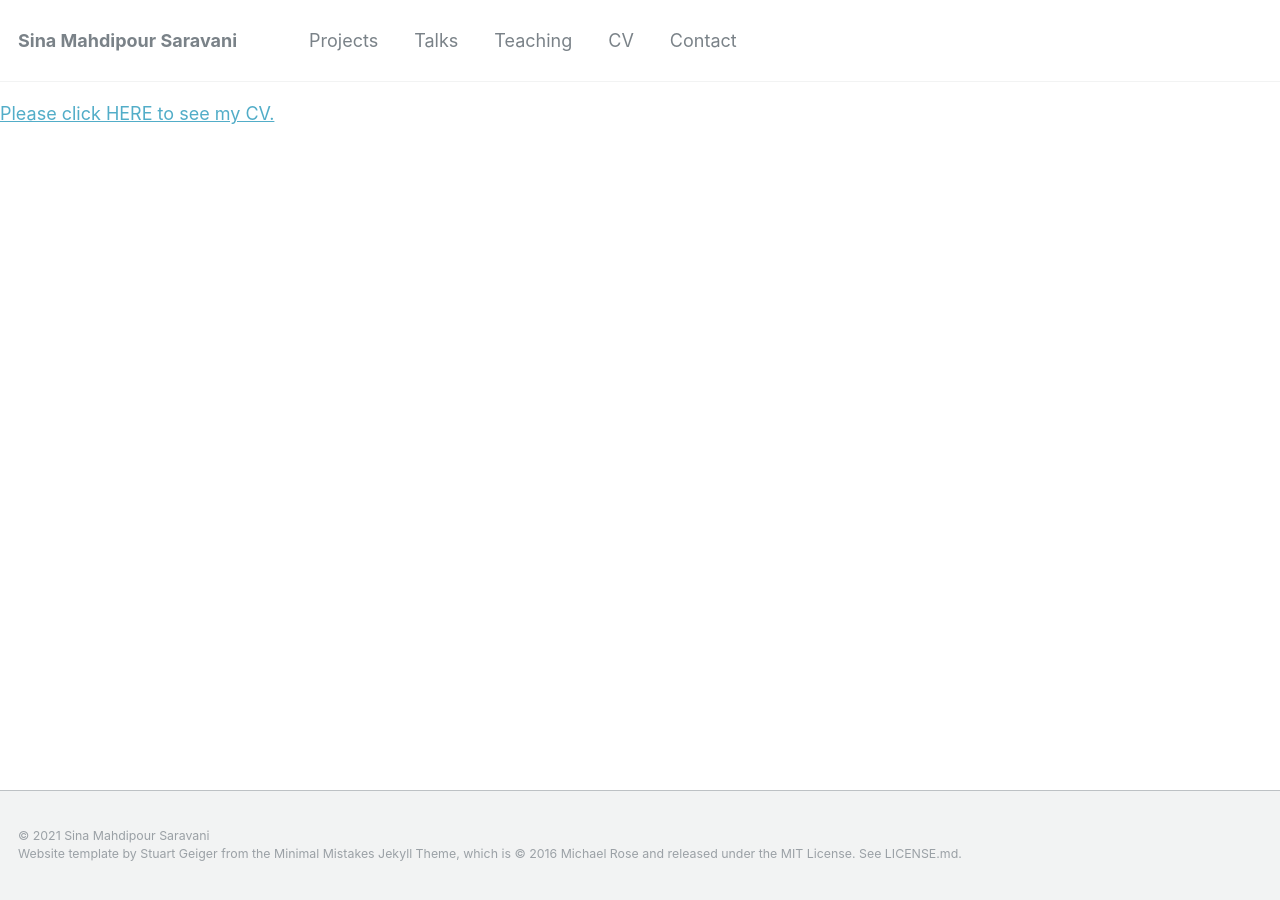
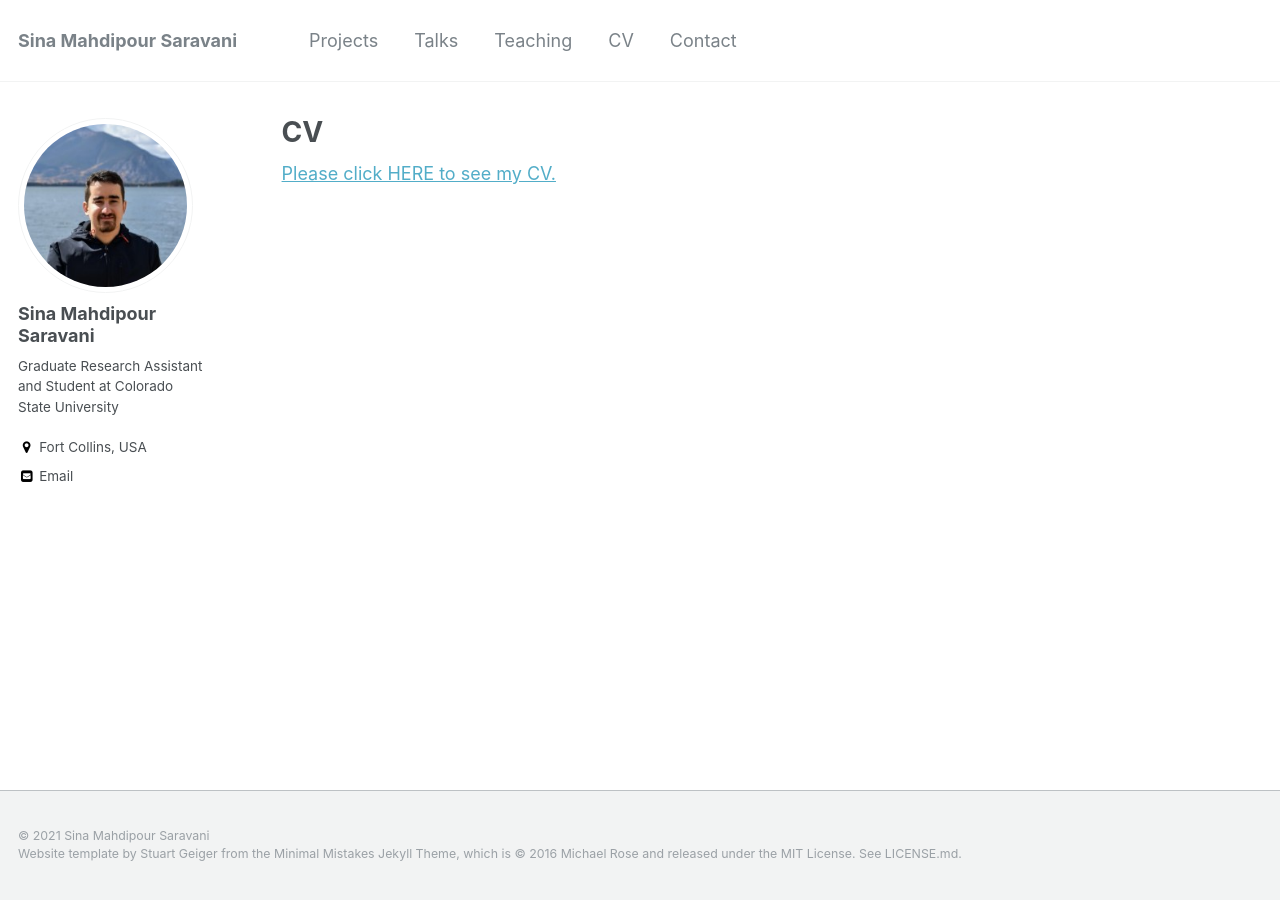
Before and after one commit to sinamps/sinamps.github.io, a Jekyll site: the page built from _pages/cv.md, in a window 1280 px wide. Built offline with Jekyll 4.4.1, drawn with Linux system fonts in a browser that asks for light colours.

Commit message:
Update cv.md

```diff
--- a/_pages/cv.md
+++ b/_pages/cv.md
@@ -1,5 +1,5 @@
 ---
-layout: default
+<-- layout: archive -->
 title: "CV"
 permalink: /cv/
 author_profile: true
```
